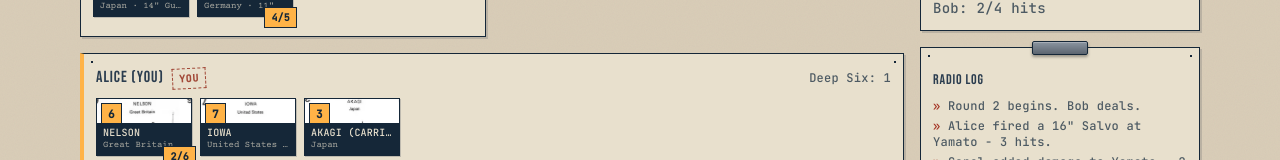
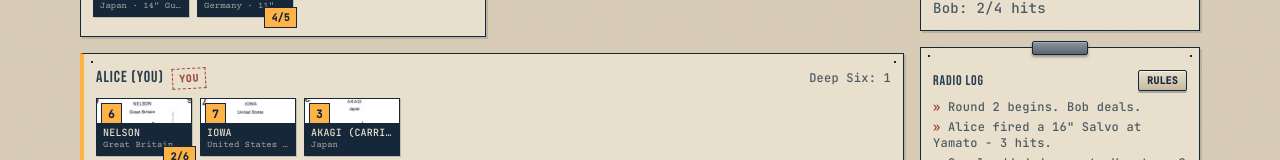
Before and after one commit to opendoor-run/naval-war, a React (Vite) app in the folder app/: page /preview in a window 1280 px wide. Shown: the part 280-440 px from the top of the page. Built offline with nearby package versions, Linux system fonts and the light colour scheme; no server answers.

Commit message:
Make the rules accessible during a game
Adds a Rules button next to the Radio Log header, opening the same
Instructions modal used on the home page - previously only reachable
before creating/joining a game.

```diff
--- a/app/src/components/GameLog.tsx
+++ b/app/src/components/GameLog.tsx
@@ -1,9 +1,18 @@
+import { useState } from 'react'
+import { InstructionsModal } from './InstructionsModal'
 import type { GameLogRow } from '../types/game'
 
 export function GameLog({ log }: { log: GameLogRow[] }) {
+  const [showInstructions, setShowInstructions] = useState(false)
+
   return (
     <div className="ptc-panel ptc-clipboard ptc-rivets flex h-full flex-col p-3">
-      <p className="ptc-headline mb-2 text-sm">Radio Log</p>
+      <div className="mb-2 flex items-center justify-between">
+        <p className="ptc-headline text-sm">Radio Log</p>
+        <button onClick={() => setShowInstructions(true)} className="ptc-btn px-2 py-0.5 text-[10px]">
+          Rules
+        </button>
+      </div>
       <div className="ptc-mono flex-1 space-y-1 overflow-y-auto text-xs text-[var(--ink-soft)]">
         {log.length === 0 && <p>Nothing yet.</p>}
         {log.map((entry) => (
@@ -12,6 +21,7 @@ export function GameLog({ log }: { log: GameLogRow[] }) {
           </p>
         ))}
       </div>
+      {showInstructions && <InstructionsModal onClose={() => setShowInstructions(false)} />}
     </div>
   )
 }
```
